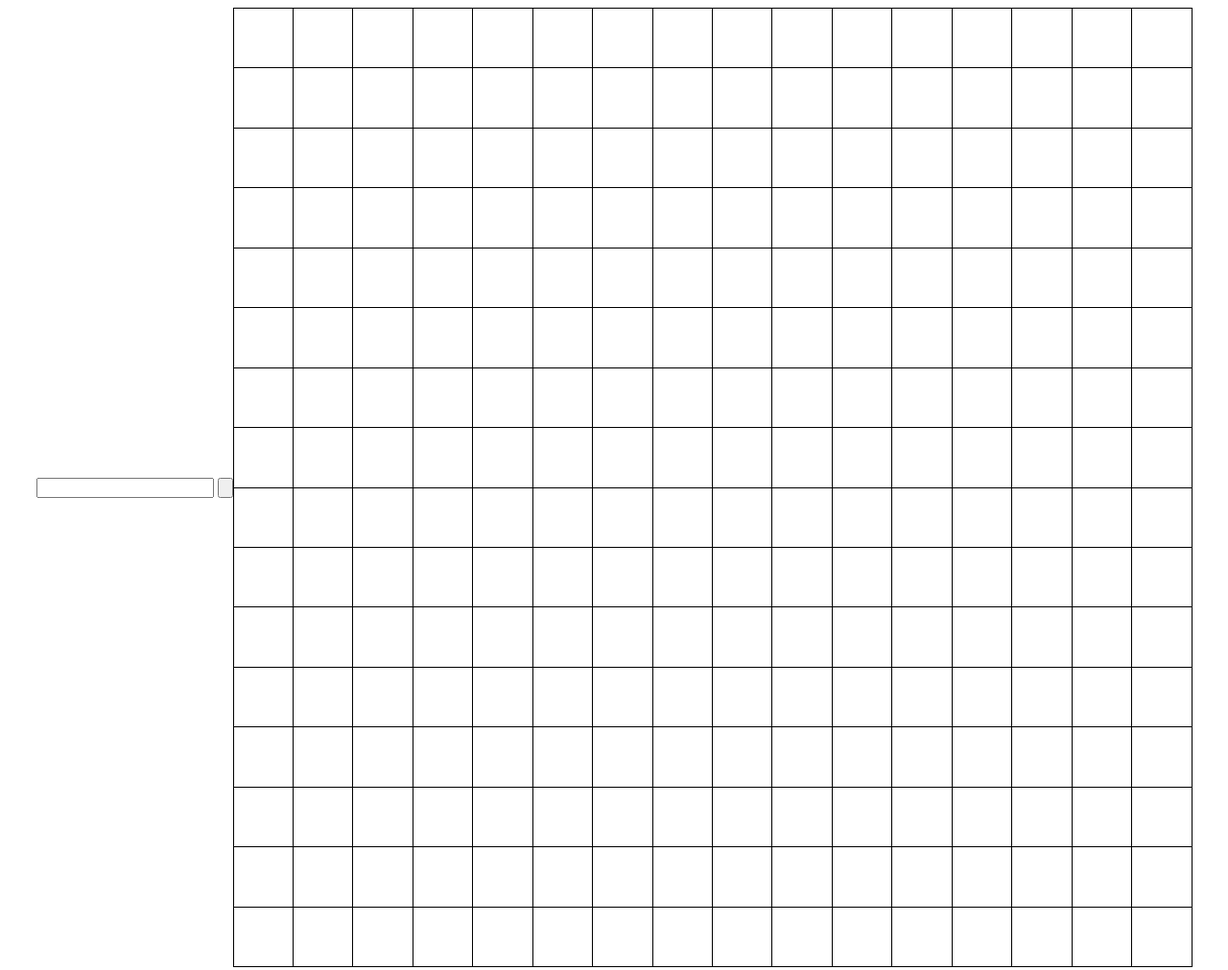
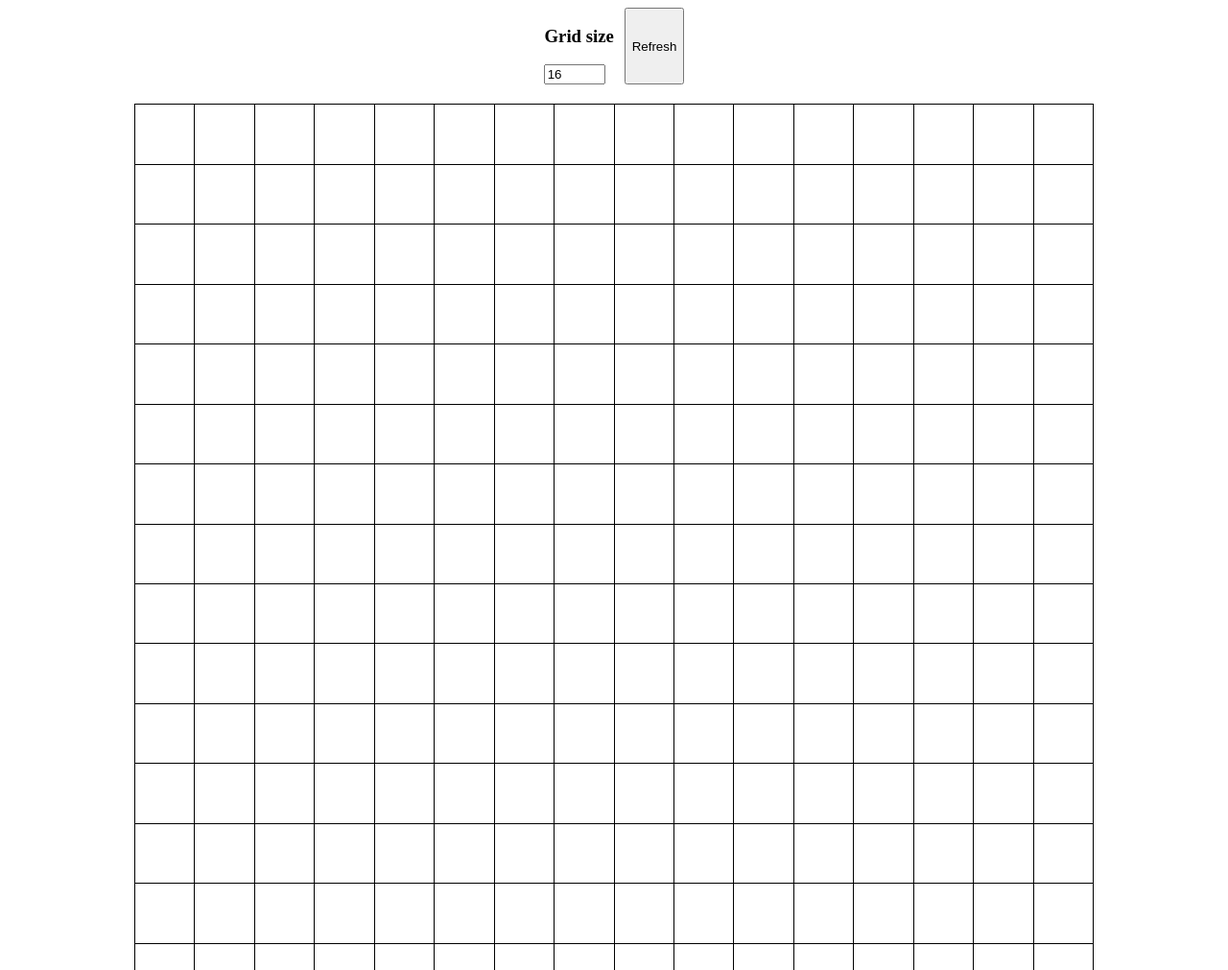
Before and after one commit to oliverjhn/etch-a-sketch, a plain HTML site: page index.html in a window 1280 px wide. Shown: the top 1011 px of the page at 96% size. Drawn offline with Linux system fonts and the light colour scheme.

Commit message:
finished

```diff
--- a/index.html
+++ b/index.html
@@ -12,8 +12,11 @@
 
 <body>
     <div id="input-container">
-        <input type="number" class="input" id="number-input">
-        <input type="button" class="input" id="refresh-button">
+        <div id="number-container">
+            <h3>Grid size</h3>
+            <input type="number" class="input" id="number-input" min="0" max="100">
+        </div>
+        <button class="input" id="refresh">Refresh</button>
     </div>
     <div id="container"></div>
 </body>
--- a/script.js
+++ b/script.js
@@ -1,6 +1,8 @@
 let root = document.documentElement;
 let borderSize = getComputedStyle(root).getPropertyValue('--border-size');
 const container = document.getElementById("container");
+const numberInput = document.getElementById("number-input");
+const refresh = document.getElementById("refresh");
 
 function spawnSquares(size) {
     if (borderSize == '0px solid') {
@@ -38,4 +40,22 @@ function colorSquare(event) {
     target.style.backgroundColor = "black";
 }
 
+numberInput.addEventListener("input", (e) => {
+    if (e.target.value > 100) {
+        e.target.value = 100;
+    }
+    if (e.target.value < 1) {
+        e.target.value = 1
+    }
+    container.replaceChildren();
+    spawnSquares(e.target.value);
+});
+
+refresh.addEventListener("click", (e) => {
+    container.replaceChildren();
+    spawnSquares(numberInput.value);
+});
+
+
 spawnSquares(16);
+numberInput.value = 16;
--- a/styles.css
+++ b/styles.css
@@ -4,11 +4,28 @@
 
 body {
     display: flex;
+    flex-direction: column;
     justify-content: center;
     align-items: center;
 }
 
+#input-container {
+    display: flex;
+}
+
+#number-container {
+    display: flex;
+    flex-direction: column;
+    align-items: center;
+    margin-right: 10px;
+}
+
+#number-input {
+    margin-right: 10px;
+}
+
 #container {
+    margin-top: 20px;
     width: 1000px;
     height: 1000px;
     display: flex;
```
